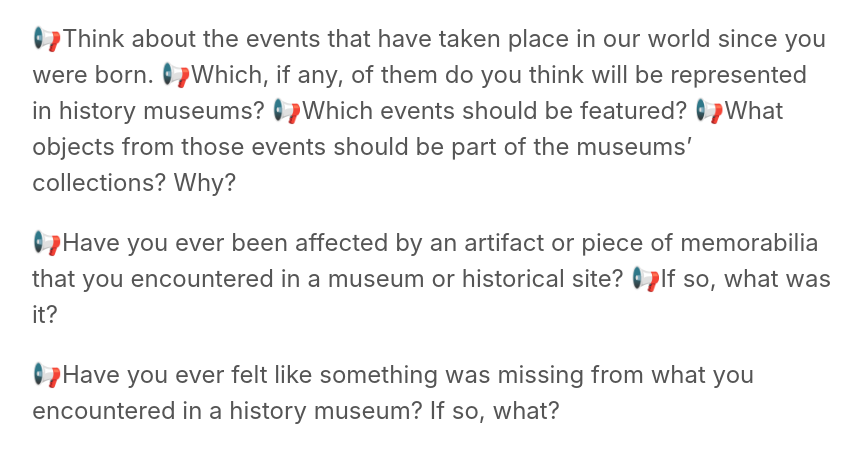
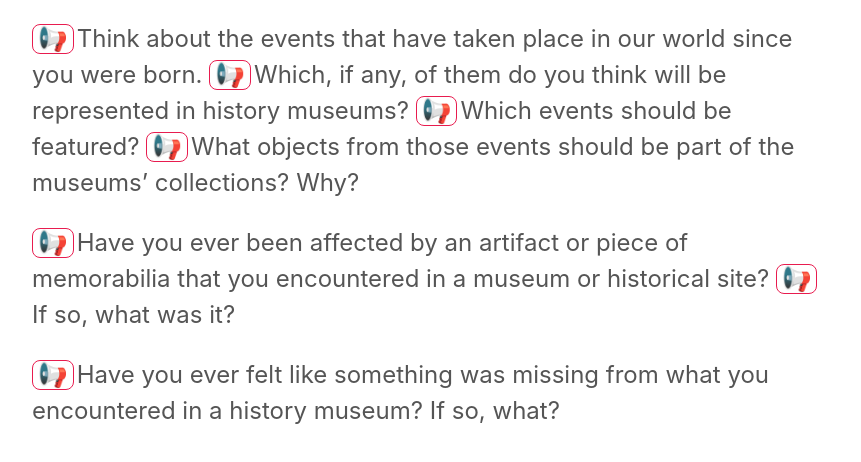
Before and after one commit to maxnik/ec, a plain HTML site: page museums.html in a window 1280 px wide. Shown: the part 144-606 px from the top of the page, without its empty margins (208-1069 px from the left). Drawn offline with Linux system fonts and the light colour scheme.

Commit message:
Turns all left links in the text into buttons

```diff
--- a/museums.html
+++ b/museums.html
@@ -21,20 +21,20 @@
 
     <div class="exercise">
       <p>
-        <a>📢</a><span>Think about the events that have taken place in our world since you were born.</span>
-        <a>📢</a><span>Which, if any, of them do you think will be represented in history museums?</span>
-        <a>📢</a><span>Which events should be featured?</span>
-        <a>📢</a><span>What objects from those events should be part of the museums’ collections?</span>
+        <button>📢</button><span>Think about the events that have taken place in our world since you were born.</span>
+        <button>📢</button><span>Which, if any, of them do you think will be represented in history museums?</span>
+        <button>📢</button><span>Which events should be featured?</span>
+        <button>📢</button><span>What objects from those events should be part of the museums’ collections?</span>
         Why?
       </p>
 
       <p>
-        <a>📢</a><span>Have you ever been affected by an artifact or piece of memorabilia that you encountered in a museum or historical site?</span>
-        <a>📢</a><span>If so, what was it?</span>
+        <button>📢</button><span>Have you ever been affected by an artifact or piece of memorabilia that you encountered in a museum or historical site?</span>
+        <button>📢</button><span>If so, what was it?</span>
       </p>
 
       <p>
-        <a>📢</a><span>Have you ever felt like something was missing from what you encountered in a history museum?</span>
+        <button>📢</button><span>Have you ever felt like something was missing from what you encountered in a history museum?</span>
         If so, what?
       </p>
     </div>
```
Also changed, not shown: fame.html (+6 -6 lines).
